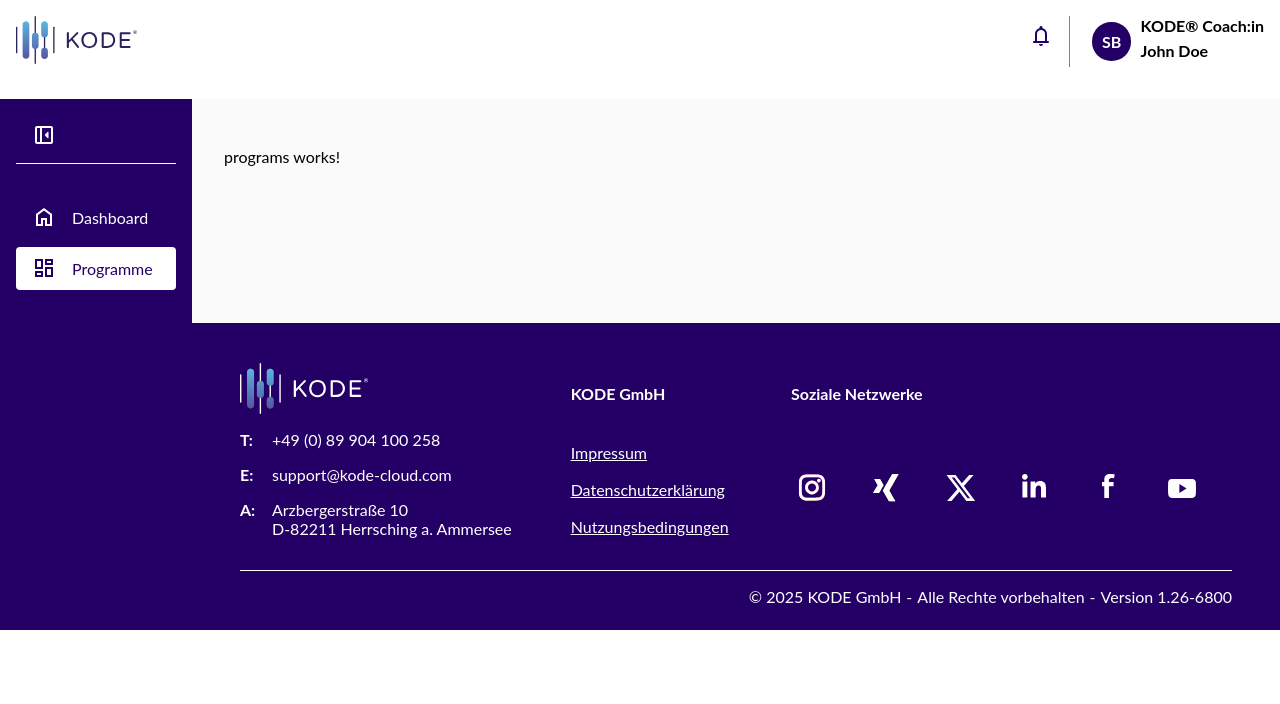
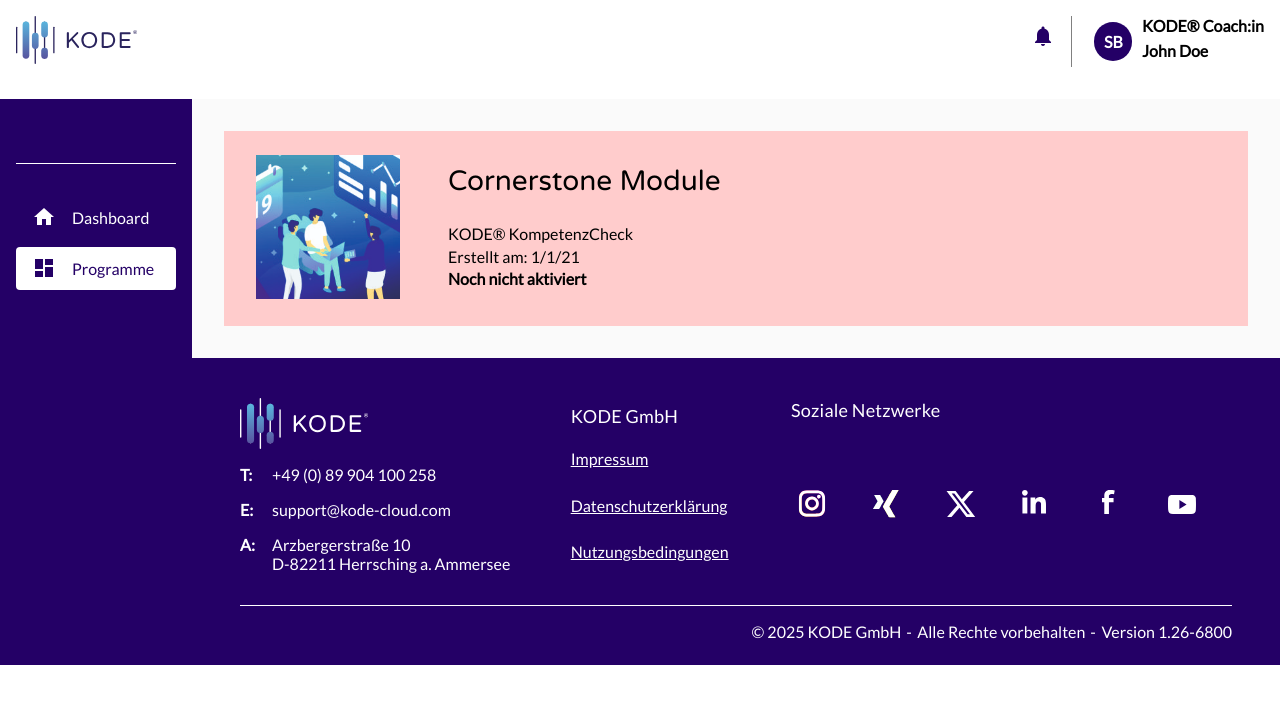
Before and after one commit to stbuhr/kode-spike, an Angular app: page /programs in a window 1280 px wide. Shown: the top 704 px of the page. Built offline with nearby package versions, Linux system fonts and the light colour scheme.

Commit message:
Added first version of program-list-item

```diff
--- a/src/app/app.component.scss
+++ b/src/app/app.component.scss
@@ -33,7 +33,7 @@
   grid-row: 2;
   min-height: 10rem;
 
-  padding: 2rem;
+  padding: 2rem 0;
   background-color: var(--color-content-background);
 }
 
@@ -62,6 +62,7 @@
   .page-content {
     grid-column: 2;
     grid-row: 2;
+    padding: 2rem 2rem;
   }
 
   isb-page-footer {
--- /dev/null
+++ b/src/app/programs/program-list-entry/program-list-entry.component.html
@@ -0,0 +1,26 @@
+<div class="image">
+  <img
+    src="assets/program-type/{{ programTypeImage() }}"
+    alt="{{ programName() }}"
+  />
+</div>
+<div class="name">
+  <h2>{{ programName() }}</h2>
+</div>
+<div class="properties">
+  <div class="property">
+    {{ programTypeName() }}
+  </div>
+  <div class="property">
+    <span>Erstellt am:</span> {{ programStartDate() | date : "shortDate" }}
+  </div>
+  @switch (programState()) { @case ('NotActivated') {
+  <div class="property error">Noch nicht aktiviert</div>
+  } @case ('Completed') {
+  <div class="property warning">Abgeschlossen</div>
+  } @default {
+  <div class="property">
+    <span>Aktivert am:</span> {{ programActivationDate() | date : "shortDate" }}
+  </div>
+  } }
+</div>
--- /dev/null
+++ b/src/app/programs/program-list-entry/program-list-entry.component.scss
@@ -0,0 +1,51 @@
+:host {
+  container-name: program-list-entry;
+  container-type: inline-size;
+
+  display: grid;
+  grid-template-columns: auto 1fr;
+  grid-template-rows: auto 1fr;
+  grid-template-areas:
+    "image title"
+    "image properties";
+  padding: 0.5rem 1rem;
+  background-color: #ffffff;
+  overflow: hidden;
+}
+
+:host.error {
+  background-color: var(--color-error);
+}
+
+.image {
+  display: none;
+  grid-area: image;
+  padding-right: 1rem;
+  img {
+    width: 9rem;
+    height: 9rem;
+    object-fit: cover;
+    padding: 1rem;
+  }
+}
+
+.name {
+  grid-area: title;
+}
+
+.properties {
+  grid-area: properties;
+  line-height: 1.4rem;
+}
+
+.property.warning,
+.property.error {
+  font-weight: bold;
+}
+
+@container program-list-entry (width >= 480px) {
+  .image {
+    display: block;
+    padding-right: 2rem;
+  }
+}
--- /dev/null
+++ b/src/app/programs/program-list-entry/program-list-entry.component.ts
@@ -0,0 +1,27 @@
+import { DatePipe } from '@angular/common';
+import { Component, input, signal } from '@angular/core';
+
+export enum ProgramState {
+  NotActivated = 'NotActivated',
+  InProgress = 'InProgress',
+  Completed = 'Completed',
+}
+
+@Component({
+  selector: 'isb-program-list-entry',
+  imports: [DatePipe],
+  templateUrl: './program-list-entry.component.html',
+  styleUrl: './program-list-entry.component.scss',
+  host: {
+    '[class.error]': 'programState() === "NotActivated"',
+    '[class.warning]': 'programState() === "Completed"',
+  },
+})
+export class ProgramListEntryComponent {
+  programTypeImage = input('competence-check.jpg');
+  programName = input('Cornerstone Module');
+  programTypeName = input('KODE® KompetenzCheck');
+  programStartDate = input('01.01.2021');
+  programState = input(ProgramState.NotActivated);
+  programActivationDate = input('01.01.2021');
+}
--- a/src/app/programs/programs.component.html
+++ b/src/app/programs/programs.component.html
@@ -1 +1 @@
-<p>programs works!</p>
+<isb-program-list-entry></isb-program-list-entry>
--- a/src/styles.scss
+++ b/src/styles.scss
@@ -1,5 +1,5 @@
 @use "styles/sizes";
-// @use "styles/fonts";
+@use "styles/fonts";
 @use "styles/colors";
 
 html,
--- a/src/styles/_colors.scss
+++ b/src/styles/_colors.scss
@@ -2,4 +2,5 @@
   --color-highlight: hwb(261 0% 60%);
   --color-highlight-text: hsl(0, 0%, 100%);
   --color-content-background: hsl(0, 0%, 98%);
+  --color-error: hsl(0, 100%, 90%);
 }
--- a/src/styles/_fonts.scss
+++ b/src/styles/_fonts.scss
@@ -2,6 +2,16 @@
 @use "./fonts/fonts-googleapis-css-lato.scss";
 @use "./fonts/fonts-googleapis-css-varelaround.scss";
 @use "./fonts/fonts-googleapis-icon-materialicons.scss";
+
+body {
+  font-size: 90%;
+}
+
+@media screen and (width > sizes.$mobile-max-width) {
+  body {
+    font-size: 100%;
+  }
+}
 
 %standard-text {
   font-family: Lato, "Helvetica Neue", sans-serif;
```
Also changed, not shown: src/app/programs/programs.component.ts (+4 -5 lines), src/assets/program-type/competence-check.jpg (added), 1 other file (tests, documents, lock files or other folders).
